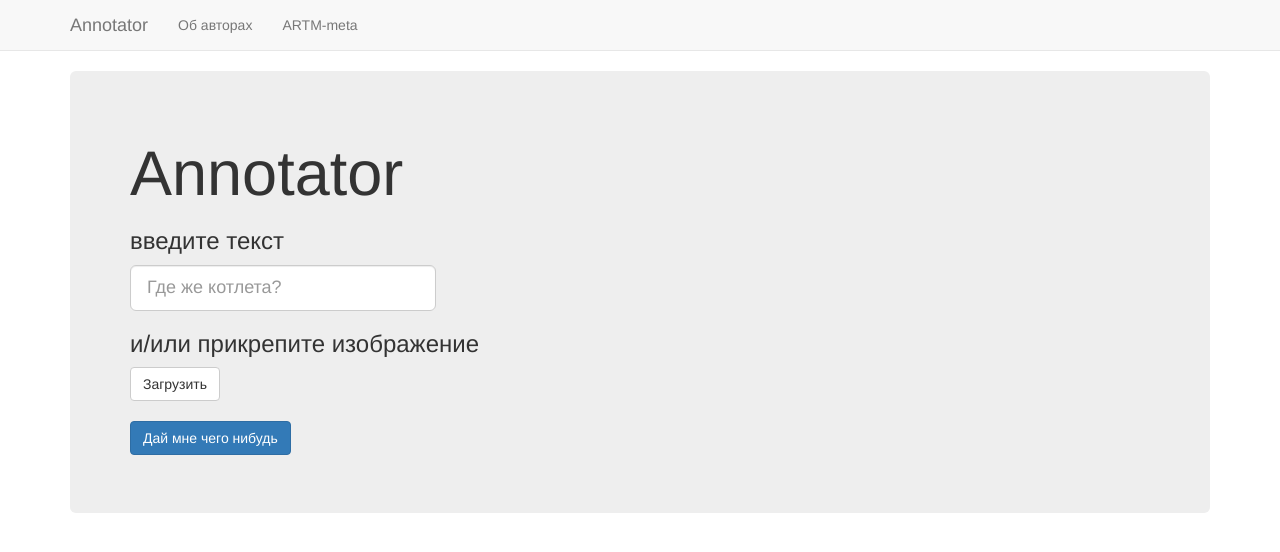
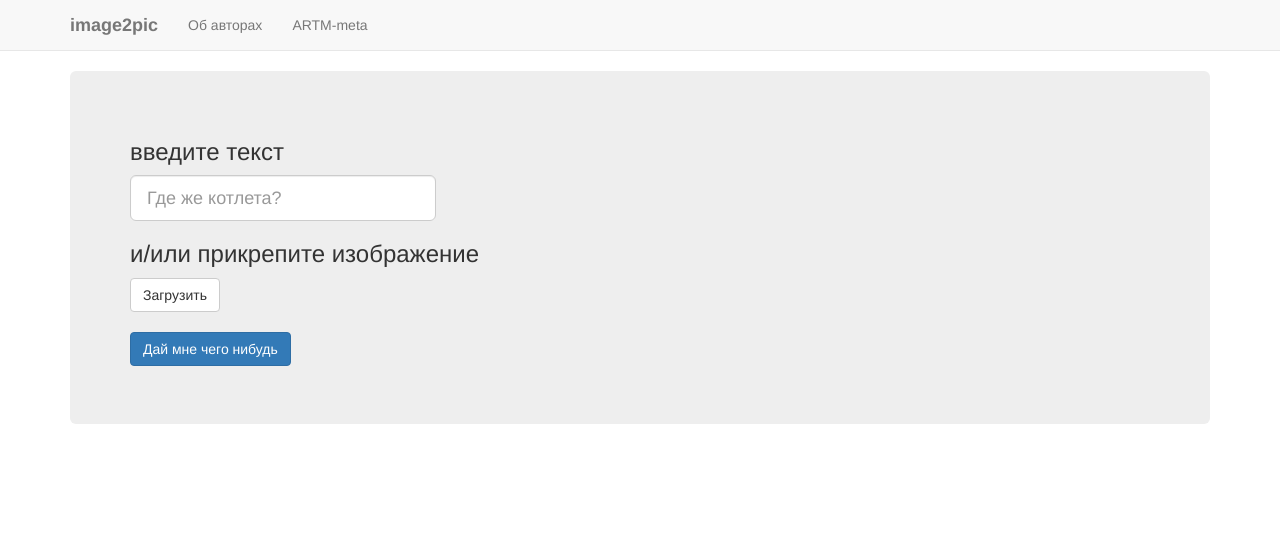
Before and after one commit to menshikh-iv/image2pic, a Flask app: page / in a window 1280 px wide. Shown: the top 552 px of the page. Run offline with Flask 2, Linux system fonts and the light colour scheme; parts of the project's set-up code (start-up, migrations or seed data) failed here and were passed over; some libraries are stand-ins or nearby versions.

Commit message:
renaming

```diff
--- a/webapp/app/templates/header.html
+++ b/webapp/app/templates/header.html
@@ -2,9 +2,9 @@
     <meta charset="utf-8">
     <meta http-equiv="X-UA-Compatible" content="IE=edge">
     <meta name="viewport" content="width=device-width, initial-scale=1">
-    <meta name="description" content="annotator demo">
+    <meta name="description" content="image2pic demo">
 
-    <title>Annotator demo</title>
+    <title>image2pic demo</title>
 
     <link rel="stylesheet" href="static/css/bootstrap.min.css">
     <script src="static/js/jquery.min.js"></script>
--- a/webapp/app/templates/main.html
+++ b/webapp/app/templates/main.html
@@ -7,7 +7,6 @@
 {% include 'menu.html' %}
 <div class="container">
     <div class="jumbotron">
-        <h1>Annotator</h1>
         <h3>введите текст</h3>
         <form method="post" action="/processing" id="dataform" enctype="multipart/form-data">
             <input name="search_text" class="form-control input-lg" id="myInput" placeholder="Где же котлета?" type="text">
--- a/webapp/app/templates/menu.html
+++ b/webapp/app/templates/menu.html
@@ -9,7 +9,7 @@
                 <span class="icon-bar"></span>
                 <span class="icon-bar"></span>
             </button>
-            <a class="navbar-brand" href="/">Annotator</a>
+            <a class="navbar-brand" href="/"><b>image2pic</b></a>
         </div>
         <div id="navbar" class="navbar-collapse collapse">
             <ul class="nav navbar-nav">
```
